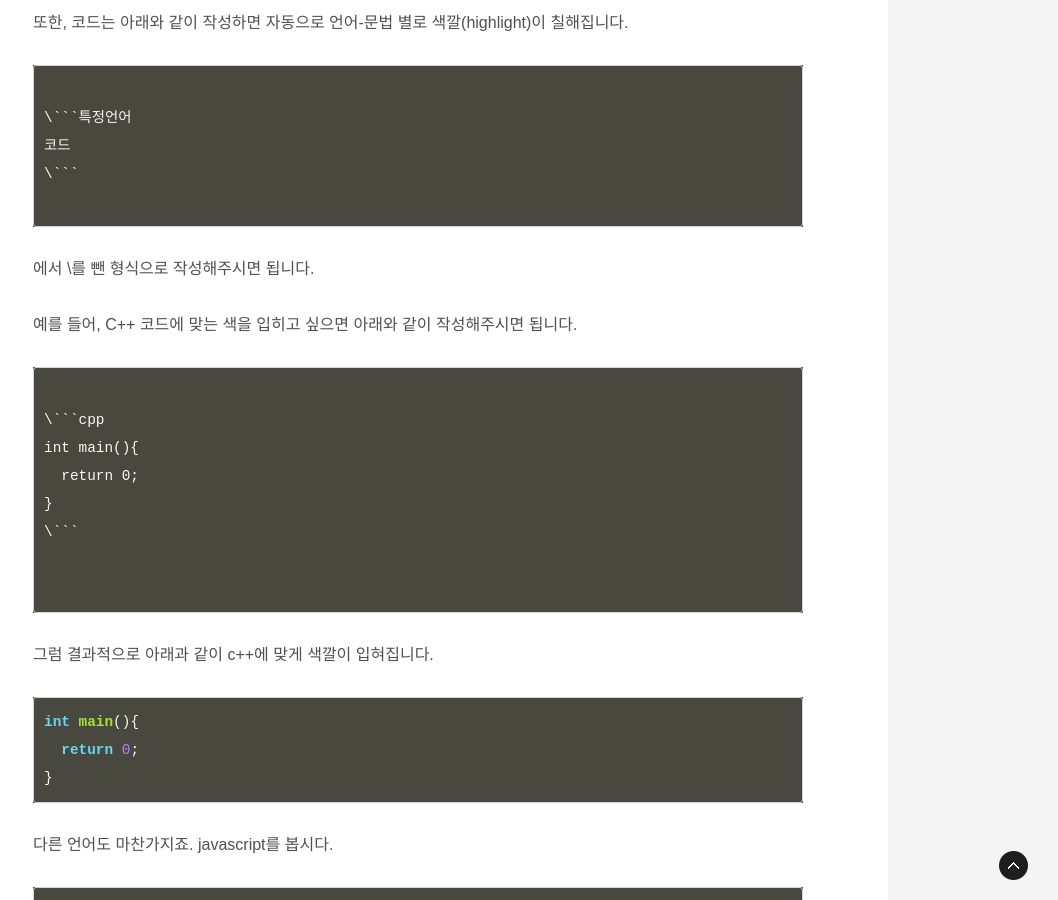
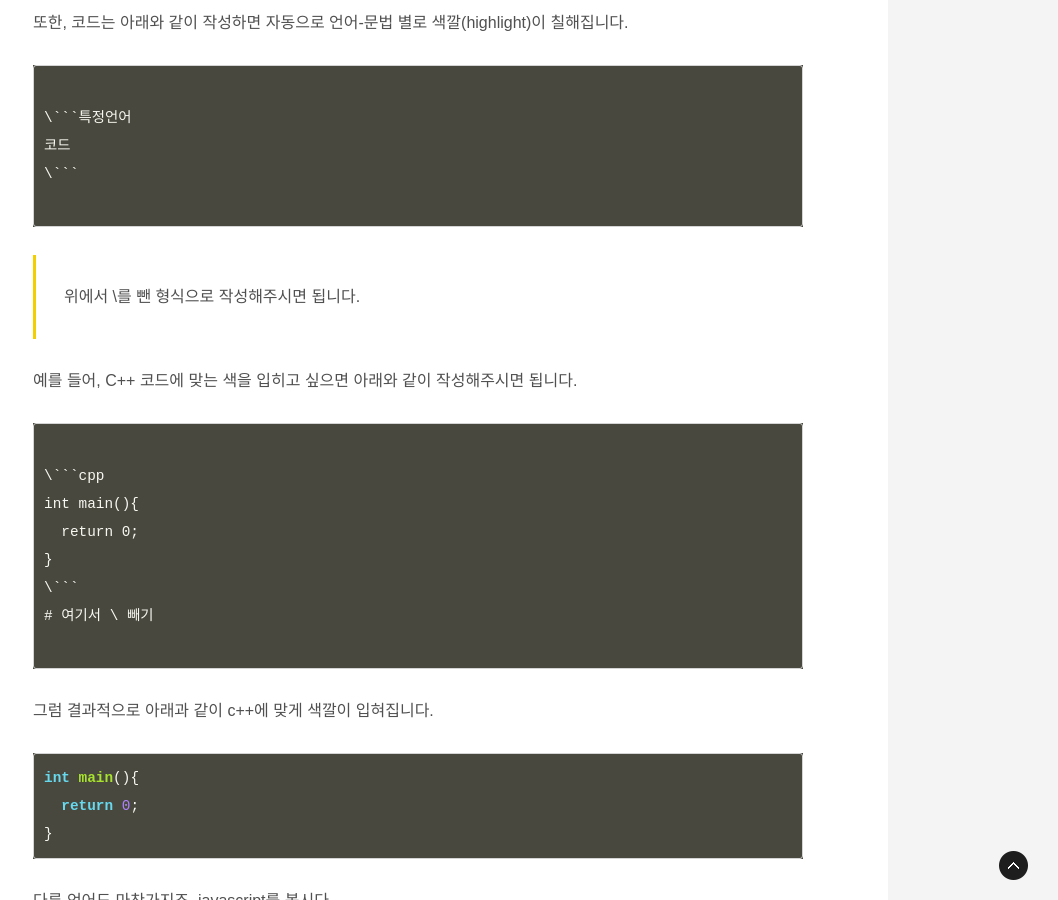
Before and after one commit to web-together/web-together.github.io, a Jekyll site: the page built from _posts/2020-01-11-how-to-write.md, in a window 1280 px wide and 900 px high, scrolled down 4737 px. Shown: the whole window, without its empty margins (222-1280 px from the left). Built offline with Jekyll 4.4.1, drawn with Linux system fonts in a browser that asks for light colours; some web fonts are replaced; comment, search, counter and statistics services are not loaded.

Commit message:
post:how to write

````diff
--- a/_posts/2020-01-11-how-to-write.md
+++ b/_posts/2020-01-11-how-to-write.md
@@ -123,7 +123,7 @@ title: '태그의 한글 이름'
 \```
 
 ```
-에서 \를 뺀 형식으로 작성해주시면 됩니다.
+> 위에서 \를 뺀 형식으로 작성해주시면 됩니다.
 
 예를 들어, C++ 코드에 맞는 색을 입히고 싶으면 아래와 같이 작성해주시면 됩니다.
 
@@ -134,7 +134,7 @@ int main(){
   return 0;
 }
 \```
-
+# 여기서 \ 빼기
 
 ```
 
````
